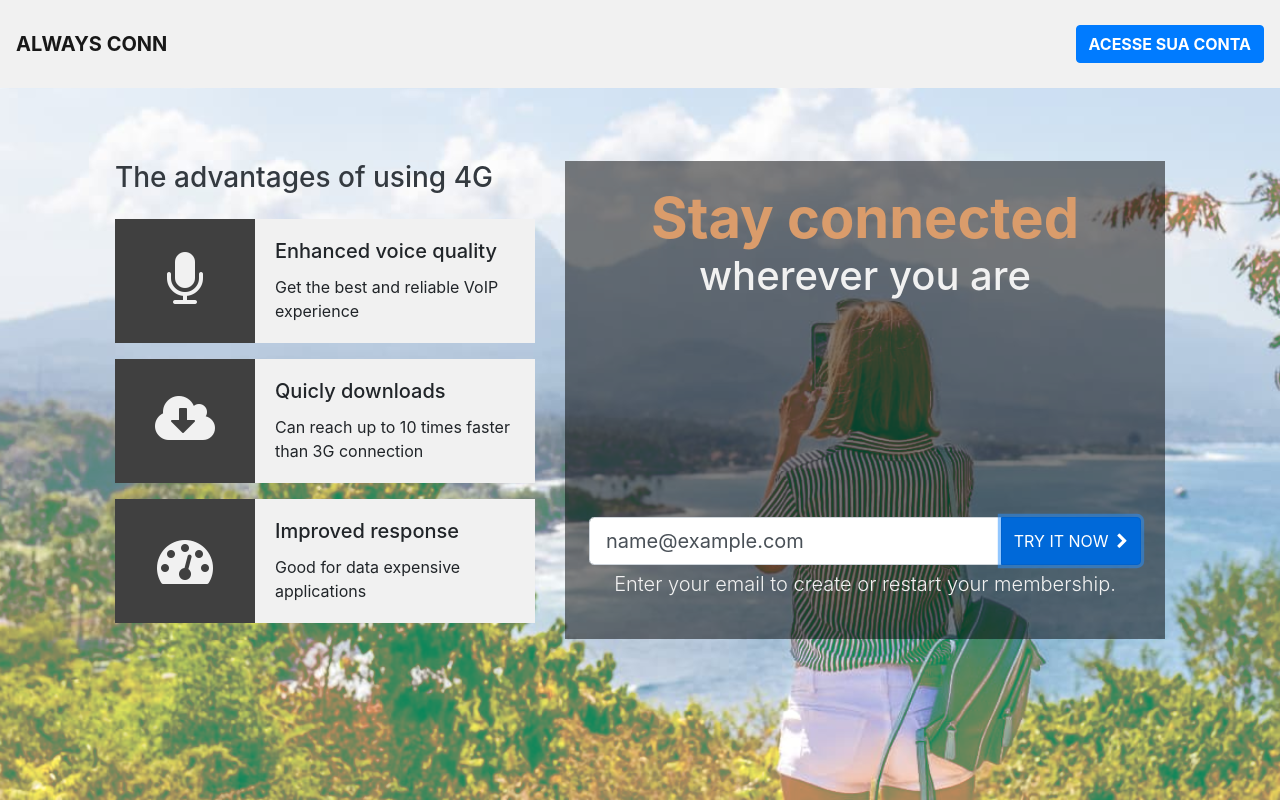
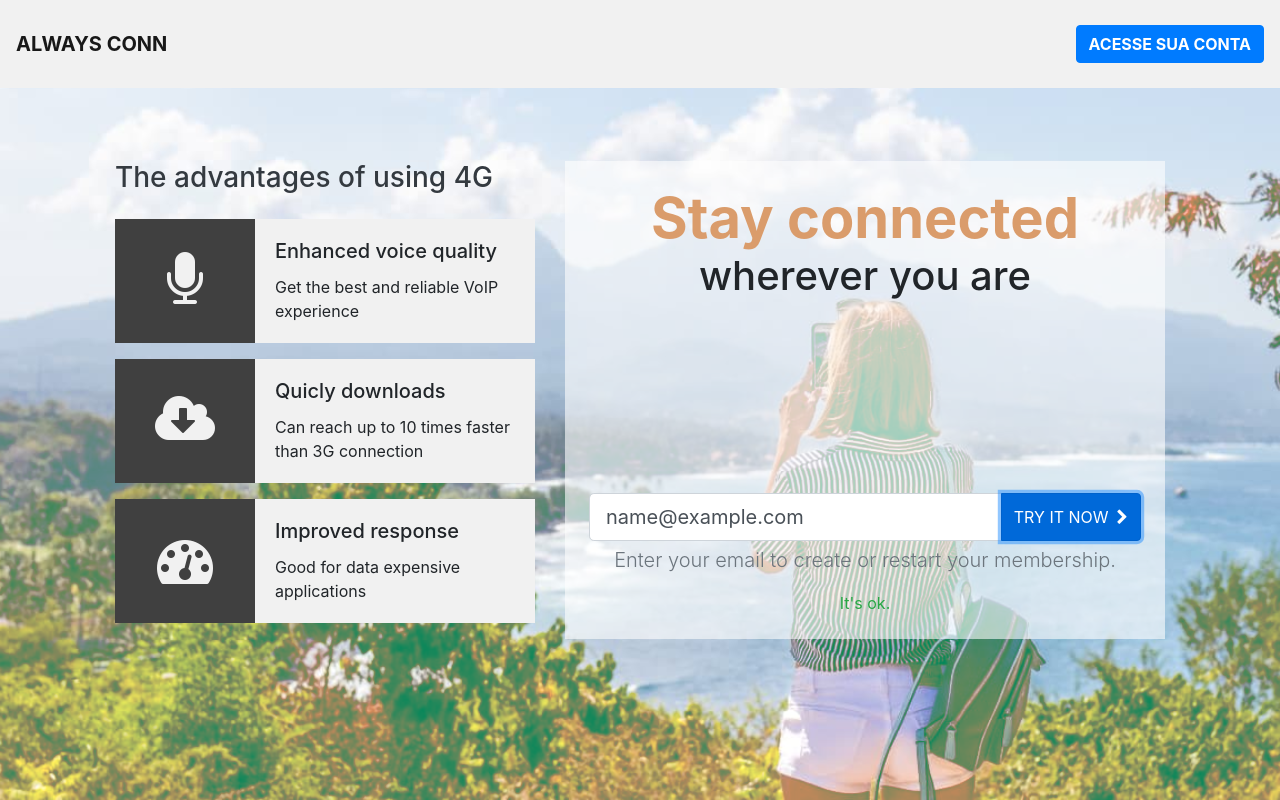
Before and after one commit to thgfrzm/always-conn, an Angular app: page / in a window 1280 px wide. Both pictures are taken after typing "name@example.com" into the empty fields and a click on the button "TRY IT NOW". Shown: the top 800 px of the page. Built offline with nearby package versions, Linux system fonts and the light colour scheme.

Commit message:
learning form validation result

```diff
--- a/src/app/home/home.component.css
+++ b/src/app/home/home.component.css
@@ -2,3 +2,10 @@
   display: block;
   width: 100%;
 }
+
+.valid-feedback,
+.invalid-feedback {
+  display: block;
+  margin-top: inherit;
+  font-size: inherit;
+}
--- a/src/app/home/home.component.html
+++ b/src/app/home/home.component.html
@@ -5,19 +5,34 @@
         <app-plans-advantages></app-plans-advantages>
       </div>
       <div class="col-7">
-        <div class="d-flex flex-column justify-content-between text-center h-100 p-4" style="background:rgba(0,0,0,.5)">
+        <div class="d-flex flex-column justify-content-between text-center h-100 p-4" style="background:rgba(255,255,255,.6)">
           <div>
             <h1 class="display-4 text-primary font-weight-bold mb-0">Stay connected</h1>
-            <h2 class="h1 text-white">wherever you are</h2>
+            <h2 class="h1 text-black">wherever you are</h2>
           </div>
           <form (ngSubmit)="processForm()">
             <div class="input-group">
-              <input type="email" name="email" [(ngModel)]="email" class="form-control form-control-lg" placeholder="Email address" aria-label="Email address" aria-describedby="signupInput">
+              <input type="email"
+                     name="email"
+                     class="form-control form-control-lg"
+                     placeholder="Email address"
+                     aria-label="Email address"
+                     aria-describedby="signupInput"
+                     [(ngModel)]="email"
+                     #inputEmail="ngModel"
+                     required
+                     email>
               <div class="input-group-append">
                 <button class="btn btn-primary text-uppercase" type="submit" id="button-signup">Try it now<i class="fa fa-chevron-right ml-2" aria-hidden="true"></i></button>
               </div>
             </div>
-            <p id="signupInput" class="form-text lead text-white">Enter your email to create or restart your membership.</p>
+            <p id="signupInput" class="form-text lead text-muted">Enter your email to create or restart your membership.</p>
+            <div class="invalid-feedback" *ngIf="inputEmail.invalid && inputEmail.dirty">
+              Email is required and needs to be a valid email.
+            </div>
+            <div class="valid-feedback" *ngIf="inputEmail.valid && inputEmail.dirty">
+              It's ok.
+            </div>
           </form>
         </div>
       </div>
```
